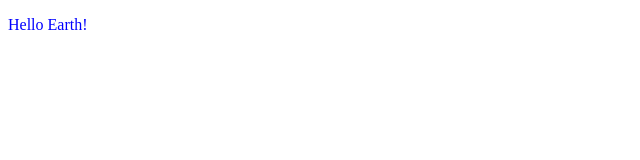
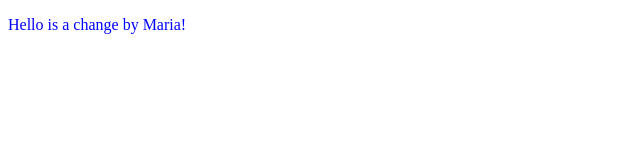
Before and after one commit to Memai2023/testgruppen, a plain HTML site: page src/index.html in a window 1280 px wide. Shown: the whole page, without its empty margins (0-640 px from the left). Drawn offline with Linux system fonts and the light colour scheme.

Commit message:
Change in paragraph

```diff
--- a/src/index.html
+++ b/src/index.html
@@ -12,7 +12,7 @@
 </head>
 
 <body>
-  <p>Hello Earth!</p>
+  <p>Hello is a change by Maria!</p>
 </body>
 
 </html>
```
